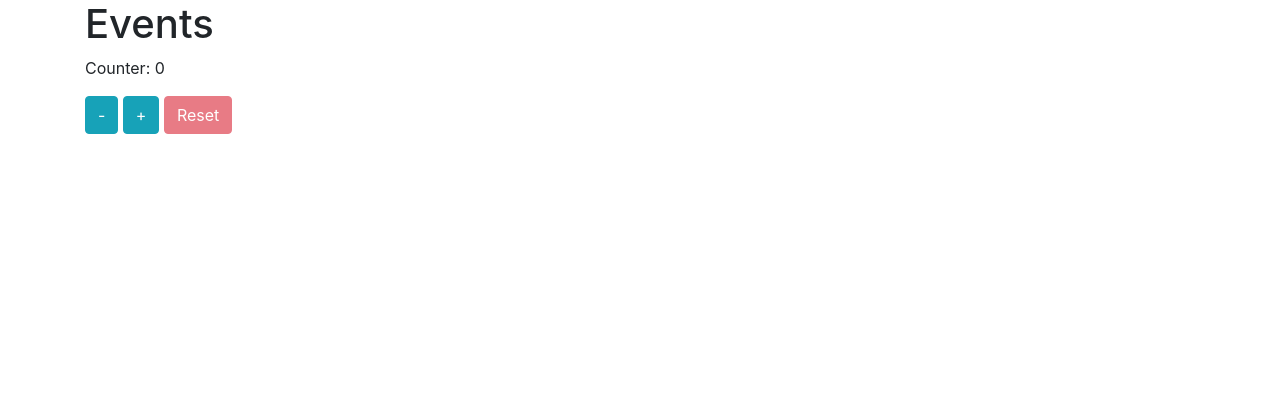
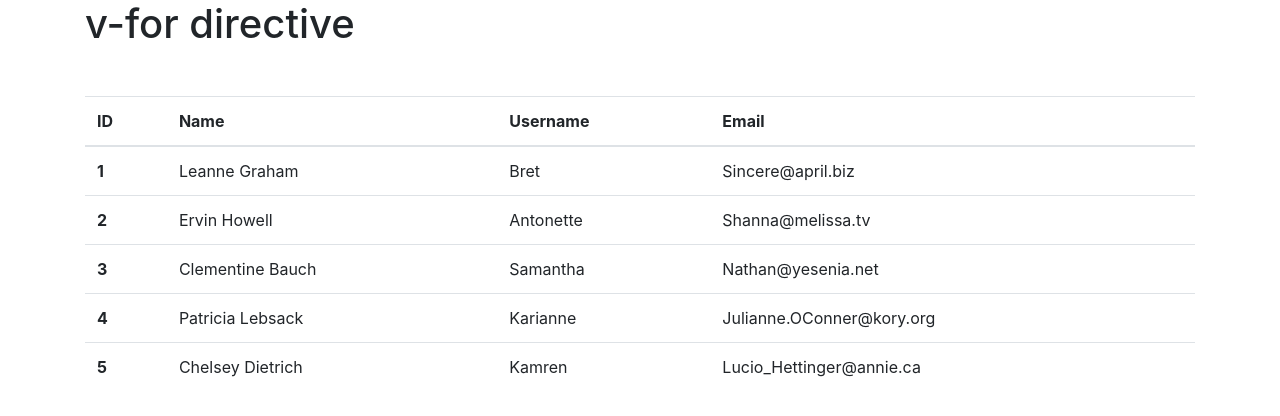
Before and after one commit to dariusz75/vue-tutorial, a plain HTML site: page index.html in a window 1280 px wide. Drawn offline with nearby package versions, Linux system fonts and the light colour scheme.

Commit message:
08 completed

```diff
--- a/index.html
+++ b/index.html
@@ -20,15 +20,25 @@
   <div class="container">
     <div id="app" v-cloak>
       <h1>{{ heading }}</h1>
-      <p>{{ paragraph }} {{ counter }}</p>
-      <button type="button" class="btn btn-info" v-on:click="decrement">-</button>
-      <button type="button" class="btn btn-info" @click="increment">+</button>
-      <button type="button" class="btn btn-danger" @click="reset" :disabled="counter === 0">Reset</button>
-      <div class="alert alert-primary mt-5" role="alert" v-if="counter === 1">{{ counter }}</div>
-      <div class="alert alert-secondary mt-5" role="alert" v-if="counter === 2">{{ counter }}</div>
-      <div class="alert alert-success mt-5" role="alert" v-if="counter === 3">{{ counter }}</div>
-      <div class="alert alert-danger mt-5" role="alert" v-if="counter === 4">{{ counter }}</div>
-      <div class="alert alert-warning mt-5" role="alert" v-if="counter === 5">{{ counter }}</div>
+      <table class="table mt-5" v-if="users.length">
+        <thead>
+          <tr>
+            <th scope="col">ID</th>
+            <th scope="col">Name</th>
+            <th scope="col">Username</th>
+            <th scope="col">Email</th>
+          </tr>
+        </thead>
+        <tbody>
+          <tr v-for="user in users">
+            <th scope="row">{{ user.id }}</th>
+            <td>{{ user.name }}</td>
+            <td>{{ user.username }}</td>
+            <td>{{ user.email }}</td>
+          </tr>
+        </tbody>
+      </table>
+      <div class="alert alert-danger" role="alert" v-else>No data to display</div>
     </div>
   </div>
 
@@ -47,10 +57,5 @@
 </html>
 
 <!--
-Do pokazywania lub ukrywania elementow na stronie sluza nam dwie dyrektywy
-v-if oraz v-show
-W powyzszym przykladzie uzylismy dyrektywy v-if.
-Rozni sie ona od dyrektywy v-if tym ze fizycznie wstawia i usuwa elementy z modelu DOM.
-Oczywiscie w naszym przykladzie jedynie usuwa, poniewaz sa one w DOM a nie w template.
-Natomiast dyrektywa v-show dodaje do elementu css display: none
+Do wyswietlania danych z petli sluzy dyrektywa v-for pokazana na powyzszym przykladzie
 -->
--- a/script.js
+++ b/script.js
@@ -1,19 +1,44 @@
 new Vue({
   el: '#app',
   data: {
-    heading: 'Events',
-    paragraph: 'Counter: ',
-    counter: 0
+    heading: 'v-for directive',
+    counter: 0,
+    users: [
+      {
+        id: 1,
+        name: "Leanne Graham",
+        username: "Bret",
+        email: "Sincere@april.biz"
+      },
+      {
+        id: 2,
+        name: "Ervin Howell",
+        username: "Antonette",
+        email: "Shanna@melissa.tv"
+      },
+      {
+        id: 3,
+        name: "Clementine Bauch",
+        username: "Samantha",
+        email: "Nathan@yesenia.net"
+      },
+      {
+        id: 4,
+        name: "Patricia Lebsack",
+        username: "Karianne",
+        email: "Julianne.OConner@kory.org"
+      },
+      {
+        id: 5,
+        name: "Chelsey Dietrich",
+        username: "Kamren",
+        email: "Lucio_Hettinger@annie.ca"
+      }
+    ]
   },
   methods: {
-    increment: function () {
-      this.counter++;
-    },
-    decrement: function () {
-      this.counter--;
-    },
-    reset: function () {
-      this.counter = 0;
+    showTable: function () {
+
     }
   }
 });
```
